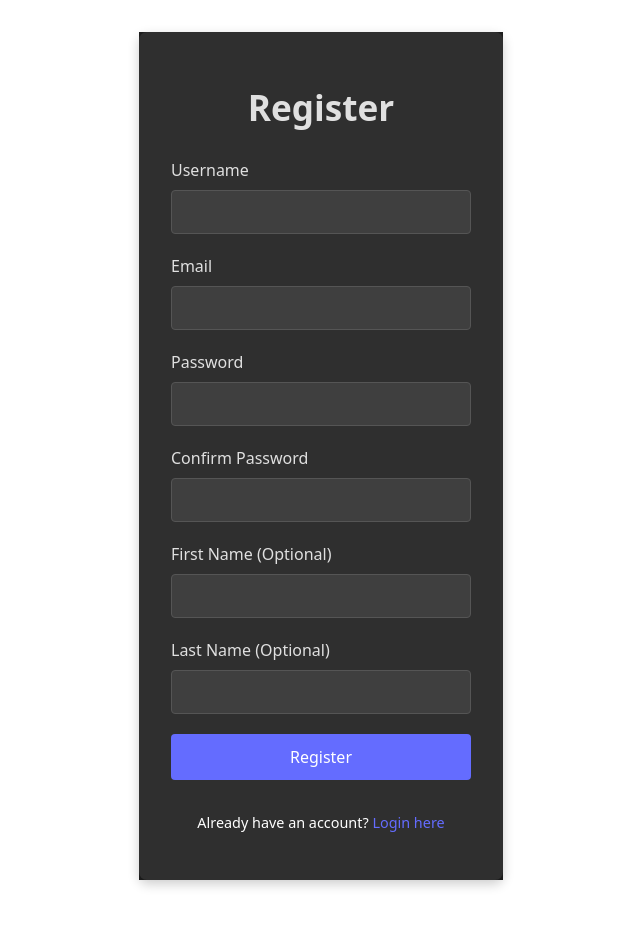
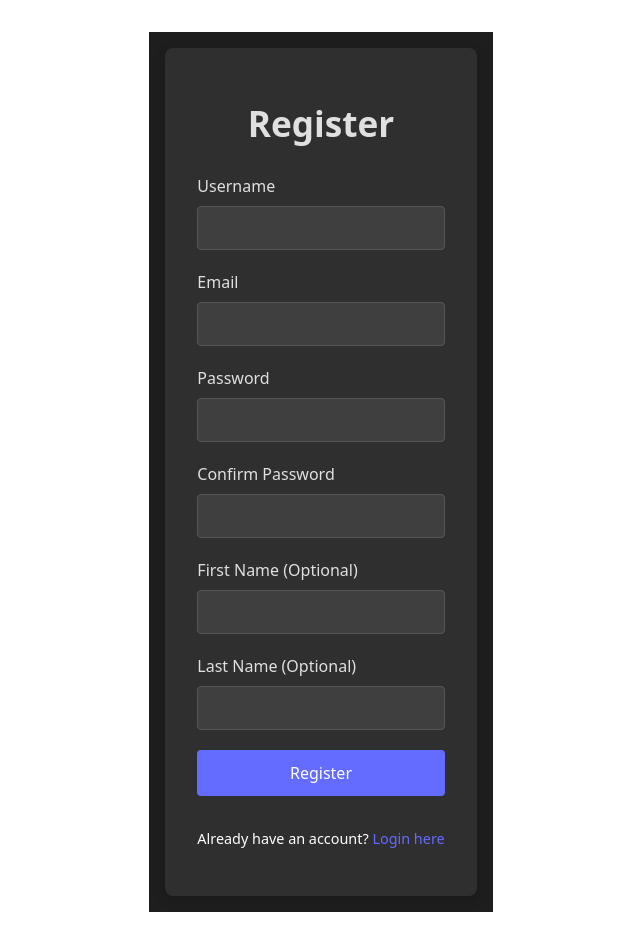
Before and after one commit to RoRoberto94/smart-group-expenses-frontend, a React (Vite) app: page /register in a window 1280 px wide. Shown: the whole page, without its empty margins (319-959 px from the left). Before the commit the page ends 912 px from the top, so only its background shows below. Built offline with nearby package versions, Linux system fonts and the light colour scheme; no server answers.

Commit message:
Fix/Refine styles for AuthLayout

```diff
--- a/src/layouts/AuthLayout.module.css
+++ b/src/layouts/AuthLayout.module.css
@@ -4,6 +4,8 @@
   align-items: center;
   min-height: 100vh;
   background-color: #1e1e1e;
+  padding: 1rem;
+  box-sizing: border-box;
 }
 
 .content {
@@ -11,6 +13,8 @@
   background-color: #2f2f2f;
   border-radius: 8px;
   color: white;
-  min-width: 300px;
+  width: 100%;
+  max-width: 450px;
   box-shadow: 0 4px 12px rgba(0, 0, 0, 0.2);
+  box-sizing: border-box;
 }
```
